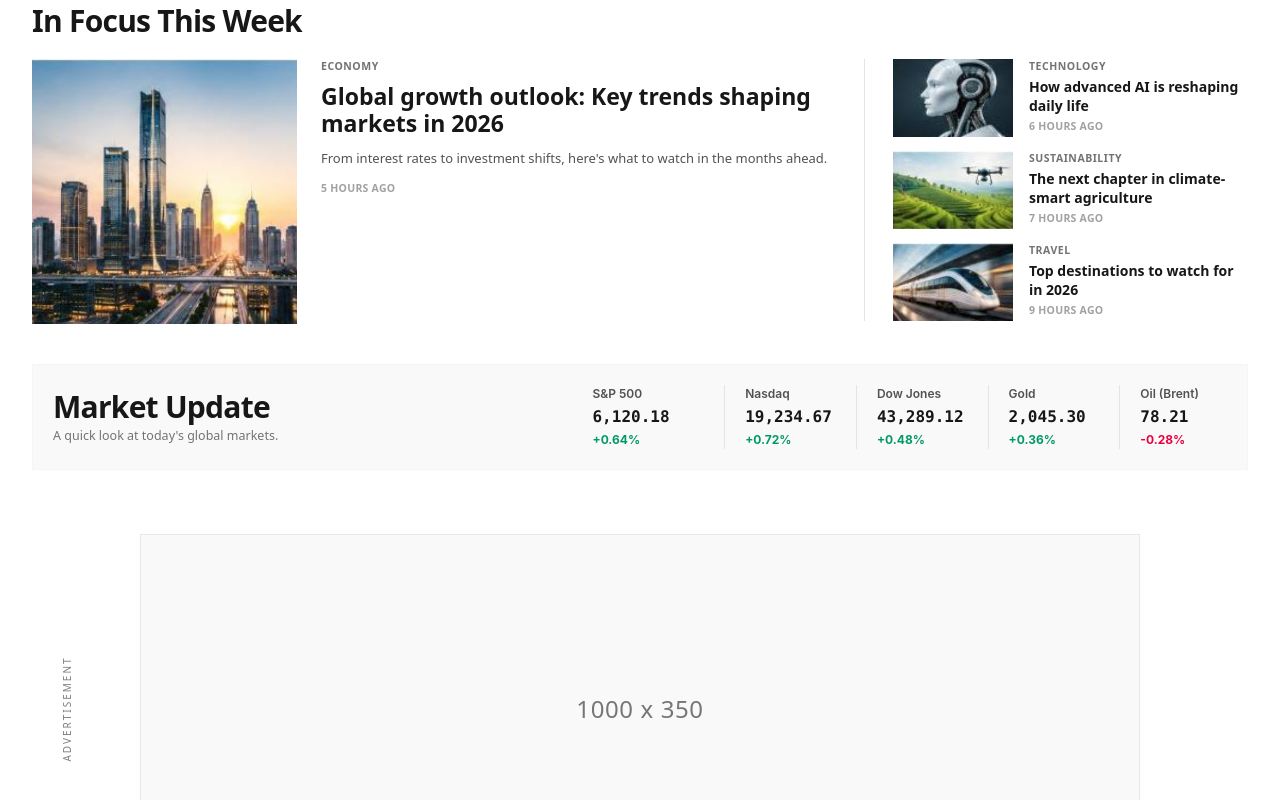
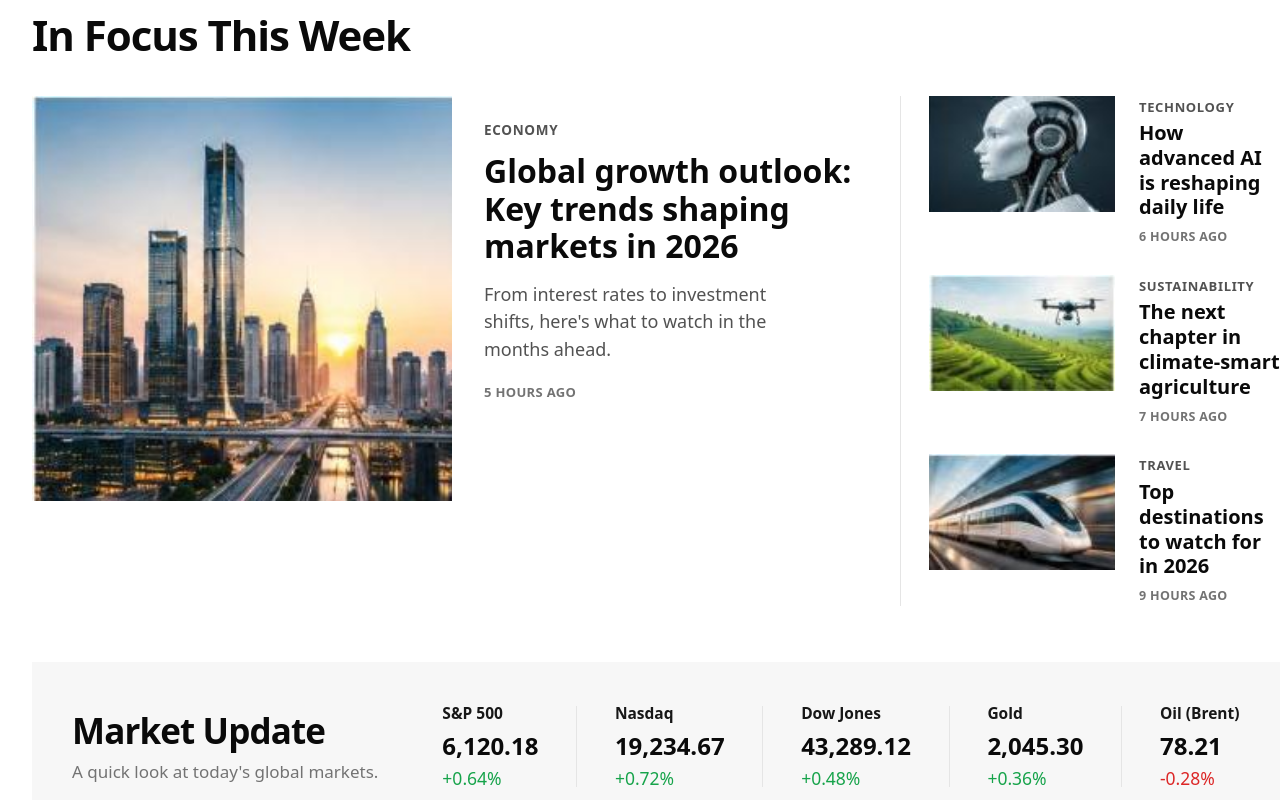
Before and after one commit to KalidMishal/BBC, a Next.js app: page / in a window 1280 px wide. Shown: the part 6460-7260 px from the top of the page. Built offline with nearby package versions, Linux system fonts and the light colour scheme.

Commit message:
Match In Focus This Week & Market Update layout and sizing to reference

```diff
--- a/src/components/InFocusAndMarketUpdateSection.tsx
+++ b/src/components/InFocusAndMarketUpdateSection.tsx
@@ -17,26 +17,26 @@ export default function InFocusAndMarketUpdateSection({
   onArticleClick
 }: InFocusAndMarketUpdateSectionProps) {
   return (
-    <section className="max-w-[1640px] mx-auto px-4 sm:px-6 md:px-8 pt-3 pb-8">
+    <section className="max-w-[1640px] mx-auto px-4 sm:px-6 md:px-8 pt-6 pb-12">
       {/*
         =======================================================
-        IN FOCUS THIS WEEK (Matching media_1794035586863_48a12b3e)
+        IN FOCUS THIS WEEK (Matching media_1794217115363_4bce850f)
         =======================================================
       */}
-      <div className="mb-4 sm:mb-5">
-        <h2 className="font-sans font-bold text-[30px] text-neutral-900 tracking-tight leading-tight">
+      <div className="mb-8 sm:mb-9 xl:mb-10 2xl:mb-12">
+        <h2 className="font-sans font-bold text-[34px] md:text-[38px] xl:text-[42px] 2xl:text-[46px] text-neutral-950 tracking-tight leading-none">
           In Focus This Week
         </h2>
       </div>
 
-      <div className="grid grid-cols-1 lg:grid-cols-12 gap-6 lg:gap-8 items-start">
-        {/* Left Column (col-span-8): Futuristic Skyline City Lead (~65% width) */}
+      <div className="grid grid-cols-1 lg:grid-cols-[1.52fr_1fr] xl:grid-cols-[840px_1fr] 2xl:grid-cols-[950px_1fr] gap-7 lg:gap-6 xl:gap-7 2xl:gap-7 items-start">
+        {/* Left Column: Futuristic Skyline City Lead (~62% width) */}
         <article
           onClick={() => onArticleClick?.(inFocusLeadStory)}
-          className="lg:col-span-8 group cursor-pointer flex flex-col sm:flex-row gap-5 sm:gap-6 items-start"
+          className="group cursor-pointer flex flex-col sm:flex-row gap-5 sm:gap-7 xl:gap-8 2xl:gap-9 items-start"
         >
           {inFocusLeadStory.imageUrl && (
-            <div className="w-full sm:w-[250px] md:w-[265px] aspect-square relative overflow-hidden bg-neutral-100 shrink-0">
+            <div className="w-full sm:w-[290px] md:w-[320px] lg:w-[310px] xl:w-[420px] 2xl:w-[490px] aspect-[490/473] relative overflow-hidden bg-neutral-100 shrink-0">
               <Image
                 src={inFocusLeadStory.imageUrl}
                 alt={inFocusLeadStory.imageAlt || inFocusLeadStory.title}
@@ -46,34 +46,34 @@ export default function InFocusAndMarketUpdateSection({
             </div>
           )}
 
-          <div className="flex flex-col justify-start">
-            <div className="font-sans font-bold text-[10.5px] text-neutral-500 uppercase tracking-wider mb-2">
+          <div className="flex flex-col justify-start pt-2 sm:pt-4 xl:pt-6 2xl:pt-7">
+            <div className="font-sans font-bold text-[12.5px] sm:text-[13.5px] 2xl:text-[15px] text-neutral-600 uppercase tracking-wider mb-3">
               {inFocusLeadStory.category}
             </div>
-            <h3 className="font-sans font-bold text-[21px] sm:text-[23px] leading-[1.2] text-neutral-900 group-hover:underline">
+            <h3 className="font-sans font-bold text-[26px] sm:text-[28px] lg:text-[27px] xl:text-[32px] 2xl:text-[37px] leading-[1.18] text-neutral-950 group-hover:underline max-w-[426px]">
               {inFocusLeadStory.title}
             </h3>
             {inFocusLeadStory.summary && (
-              <p className="font-sans text-[12.5px] sm:text-[13px] text-neutral-600 leading-relaxed font-normal mt-2.5">
+              <p className="font-sans text-[15px] sm:text-[16px] lg:text-[15.5px] xl:text-[18px] 2xl:text-[20.5px] text-neutral-600 leading-[1.52] font-normal mt-4 2xl:mt-5 max-w-[340px] xl:max-w-[305px] 2xl:max-w-[345px]">
                 {inFocusLeadStory.summary}
               </p>
             )}
-            <div className="font-sans font-semibold text-[10.5px] text-neutral-400 uppercase tracking-wide mt-3">
+            <div className="font-sans font-bold text-[12px] sm:text-[13px] 2xl:text-[14.5px] text-neutral-500 uppercase tracking-wide mt-5 2xl:mt-6">
               {inFocusLeadStory.time}
             </div>
           </div>
         </article>
 
-        {/* Right Column (col-span-4): 3 Stacked Items with Vertical Separator (~35% width) */}
-        <div className="lg:col-span-4 lg:border-l lg:border-neutral-200 lg:pl-7 flex flex-col justify-between space-y-3.5">
+        {/* Right Column: 3 Stacked Items with Vertical Separator (~38% width) */}
+        <div className="lg:border-l lg:border-neutral-200 lg:pl-6 xl:pl-7 2xl:pl-[30px] flex flex-col justify-between space-y-6 lg:space-y-[26px] xl:space-y-7 2xl:space-y-[34px]">
           {inFocusSideList.map((item) => (
             <article
               key={item.id}
               onClick={() => onArticleClick?.(item)}
-              className="group cursor-pointer flex items-start space-x-3.5 sm:space-x-4"
+              className="group cursor-pointer flex items-start gap-4 sm:gap-5 xl:gap-6 2xl:gap-8"
             >
               {item.imageUrl && (
-                <div className="w-[110px] h-[72px] sm:w-[120px] sm:h-[78px] relative overflow-hidden shrink-0 bg-neutral-100">
+                <div className="w-[140px] h-[88px] sm:w-[165px] sm:h-[104px] lg:w-[150px] lg:h-[90px] xl:w-[186px] xl:h-[116px] 2xl:w-[216px] 2xl:h-[135px] relative overflow-hidden shrink-0 bg-neutral-100">
                   <Image
                     src={item.imageUrl}
                     alt={item.imageAlt || item.title}
@@ -83,14 +83,23 @@ export default function InFocusAndMarketUpdateSection({
                 </div>
               )}
 
-              <div className="flex flex-col justify-start">
-                <div className="font-sans font-bold text-[10.5px] text-neutral-500 uppercase tracking-wider mb-0.5">
+              <div className="flex flex-col justify-start pt-0.5">
+                <div className="font-sans font-bold text-[12px] sm:text-[13px] 2xl:text-[14.5px] text-neutral-600 uppercase tracking-wider mb-1">
                   {item.category}
                 </div>
-                <h4 className="font-sans font-bold text-[13.5px] sm:text-[14px] leading-snug text-neutral-900 group-hover:underline">
-                  {item.title}
+                <h4 className="font-sans font-bold text-[16.5px] sm:text-[18px] lg:text-[17px] xl:text-[20px] 2xl:text-[23.5px] leading-[1.24] text-neutral-950 group-hover:underline max-w-[325px]">
+                  {item.title.split(' ').map((word, wIdx, arr) => (
+                    <React.Fragment key={wIdx}>
+                      {word.includes('-') ? (
+                        <span className="whitespace-nowrap">{word}</span>
+                      ) : (
+                        word
+                      )}
+                      {wIdx < arr.length - 1 ? ' ' : ''}
+                    </React.Fragment>
+                  ))}
                 </h4>
-                <div className="font-sans font-semibold text-[10.5px] text-neutral-400 uppercase tracking-wide mt-1">
+                <div className="font-sans font-bold text-[11.5px] sm:text-[12.5px] 2xl:text-[14px] text-neutral-500 uppercase tracking-wide mt-2 2xl:mt-2.5">
                   {item.time}
                 </div>
               </div>
@@ -101,41 +110,44 @@ export default function InFocusAndMarketUpdateSection({
 
       {/*
         =======================================================
-        MARKET UPDATE (Matching media_1794035586863_48a12b3e)
+        MARKET UPDATE (Matching media_1794217115363_4bce850f)
         =======================================================
       */}
-      <div className="bg-[#f9f9f9] border border-neutral-100 p-4 sm:p-5 mt-8 sm:mt-10 flex flex-col lg:flex-row lg:items-center justify-between gap-5">
+      <div className="bg-[#f7f7f7] px-6 sm:px-8 lg:px-9 xl:px-10 2xl:px-11 py-8 sm:py-9 lg:py-10 2xl:py-12 mt-10 sm:mt-12 xl:mt-14 2xl:mt-16 flex flex-col lg:flex-row lg:items-center justify-between gap-7 lg:gap-12 xl:gap-16 2xl:gap-[124px]">
         <div className="shrink-0">
-          <h3 className="font-sans font-bold text-[30px] text-neutral-900 leading-tight tracking-tight">
+          <h3 className="font-sans font-bold text-[28px] sm:text-[32px] xl:text-[35px] 2xl:text-[38px] text-neutral-950 leading-tight tracking-tight">
             Market Update
           </h3>
-          <p className="font-sans text-[12px] sm:text-[12.5px] text-neutral-500 mt-0.5">
+          <p className="font-sans text-[14.5px] sm:text-[16px] xl:text-[17px] 2xl:text-[19px] text-neutral-500 mt-1.5 whitespace-nowrap">
             A quick look at today&apos;s global markets.
           </p>
         </div>
 
-        <div className="grid grid-cols-2 sm:grid-cols-3 md:grid-cols-5 gap-4 sm:gap-6 w-full lg:w-auto">
+        <div className="flex-1 grid grid-cols-2 sm:grid-cols-3 gap-y-6 gap-x-5 lg:flex lg:items-stretch lg:justify-between lg:gap-4">
           {marketUpdateMetrics.map((m, idx) => (
+            <React.Fragment key={m.name}>
+              {idx > 0 && (
                 <div
-              key={m.name}
-              className={`flex flex-col ${
-                idx > 0 ? 'sm:border-l sm:border-neutral-200 sm:pl-5' : ''
-              }`}
-            >
-              <span className="text-[12px] font-semibold text-neutral-600">
+                  aria-hidden="true"
+                  className="hidden lg:block w-px bg-neutral-200 my-1 shrink-0"
+                />
+              )}
+              <div className="flex flex-col shrink-0">
+                <span className="font-sans text-[14px] xl:text-[15.5px] 2xl:text-[17px] font-bold text-neutral-900">
                   {m.name}
                 </span>
-              <span className="text-[15px] sm:text-[16px] font-bold text-neutral-900 font-mono mt-0.5">
+                <span className="font-sans text-[20px] sm:text-[22px] xl:text-[24px] 2xl:text-[26px] font-bold text-neutral-950 tabular-nums leading-tight mt-1.5">
                   {m.value}
                 </span>
                 <span
-                className={`text-[12px] font-bold mt-0.5 ${
-                  m.isPositive ? 'text-emerald-600' : 'text-rose-600'
+                  className={`font-sans text-[15px] xl:text-[17.5px] 2xl:text-[20px] font-medium mt-1 ${
+                    m.isPositive ? 'text-[#16a34a]' : 'text-[#dc2626]'
                   }`}
                 >
                   {m.change}
                 </span>
               </div>
+            </React.Fragment>
           ))}
         </div>
       </div>
```
Lines whose indentation alone changed are shown as unchanged.
